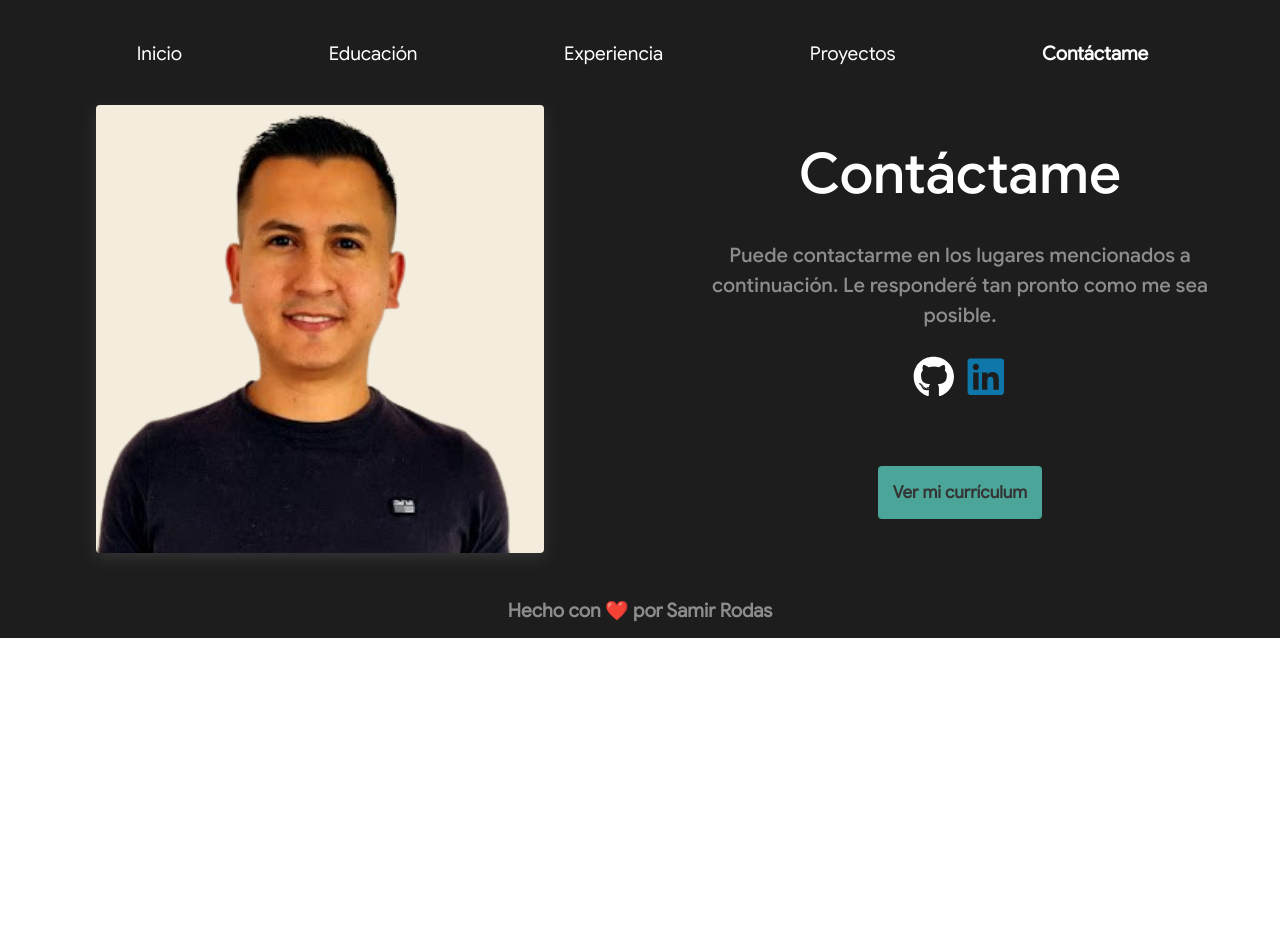
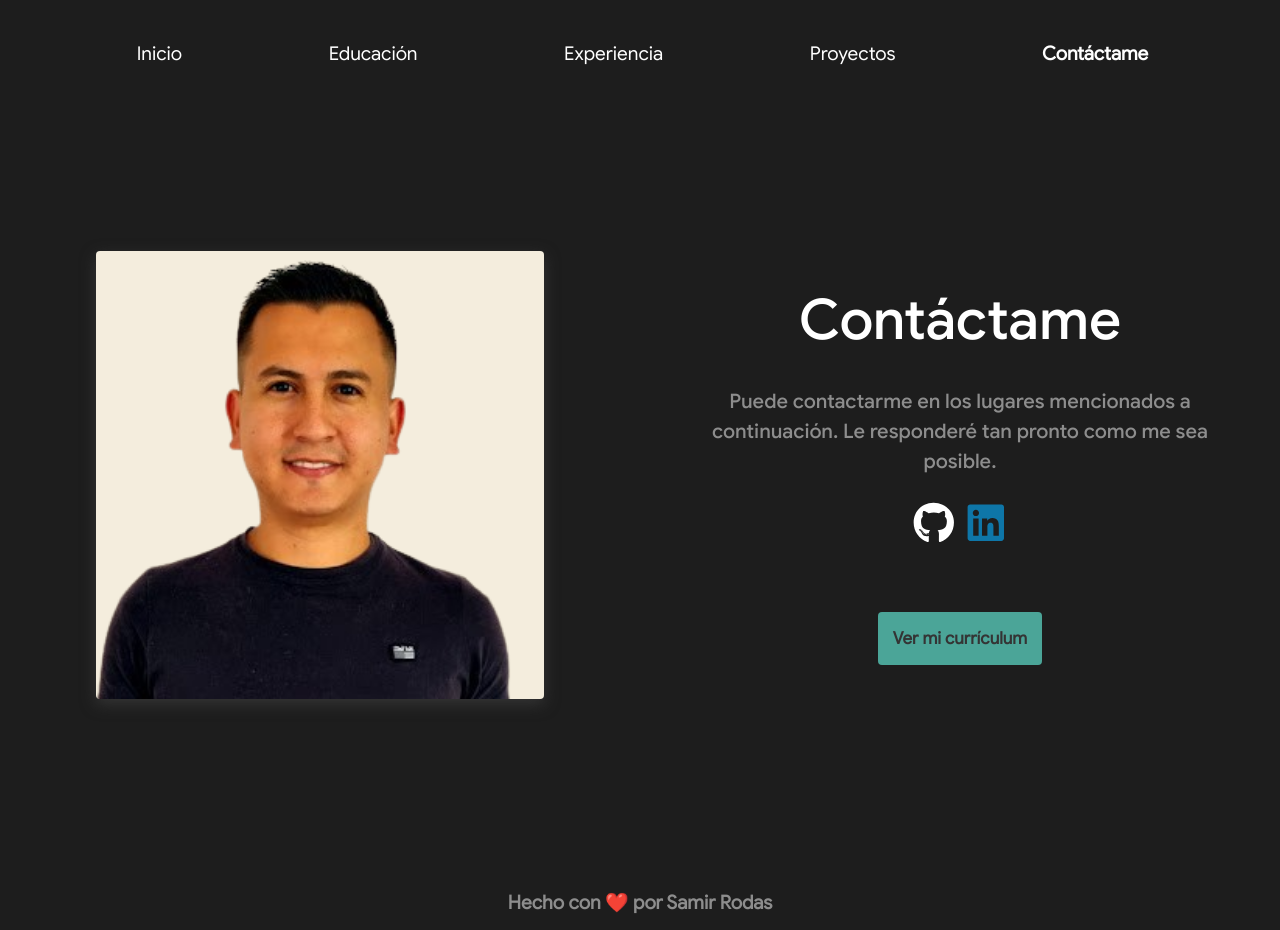
Before and after one commit to serodas/my-portfolio-react-typescript, a React (Vite) app: page /contact in a window 1280 px wide. Before the commit the page ends 800 px from the top, so only its background shows below. Built offline with nearby package versions, Linux system fonts and the light colour scheme; a web font is replaced by a local one.

Commit message:
Fix contact and experience styles

```diff
--- a/src/sections/contact/Contact.module.scss
+++ b/src/sections/contact/Contact.module.scss
@@ -2,6 +2,8 @@
 	display: inline-flex;
 	flex-wrap: wrap;
 	grid-area: section;
+	height: 100vh;
+	overflow: hidden;
 }
 
 .icon__container {
--- a/src/sections/experience/Experience.module.scss
+++ b/src/sections/experience/Experience.module.scss
@@ -2,6 +2,8 @@
   display: inline-flex;
   flex-wrap: wrap;
   grid-area: section;
+	height: 100vh;
+	overflow: hidden;
 }
 
 .icon__container {
```
